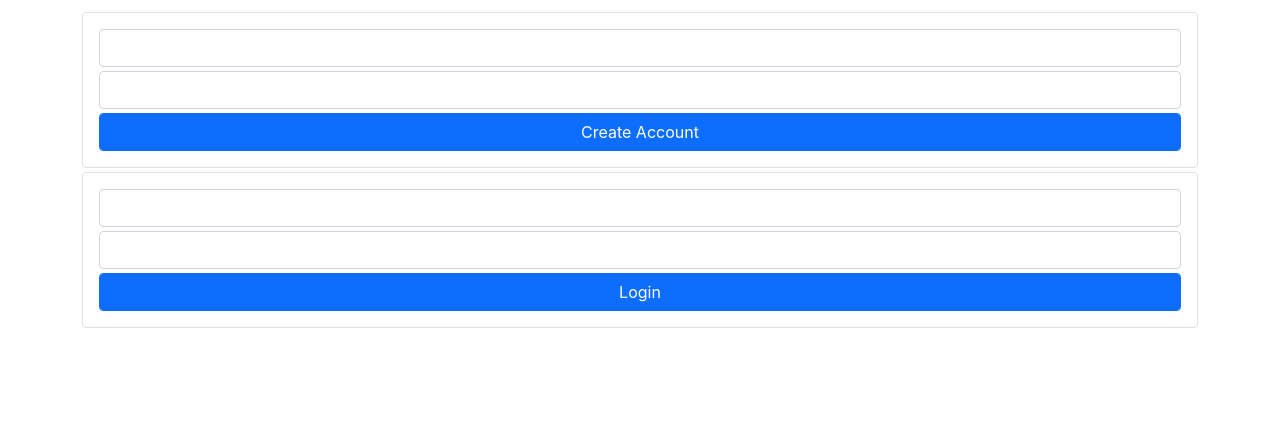
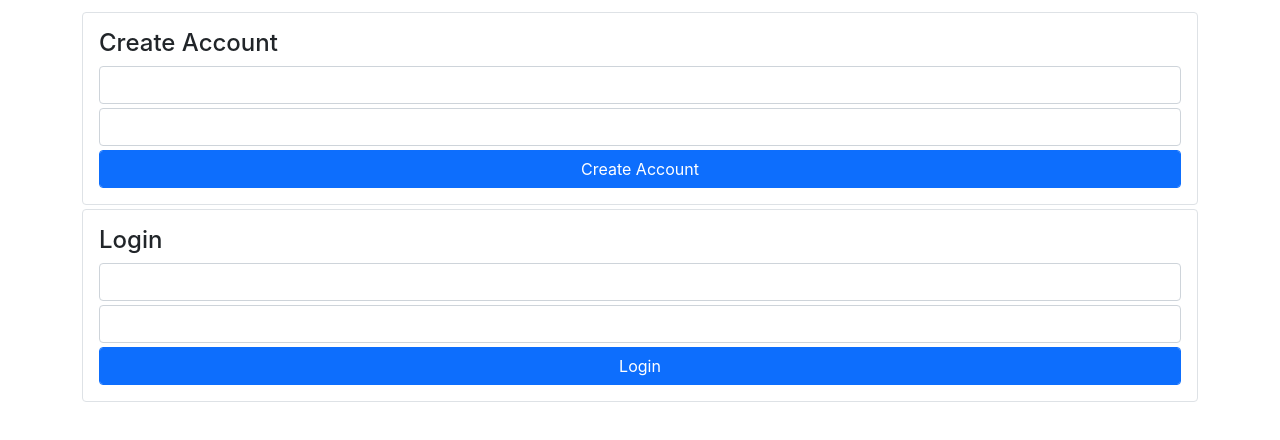
Before and after one commit to plugd-in/react-file-storage, a React (Create React App) app: page / in a window 1280 px wide. Shown: the top 440 px of the page. Built offline with nearby package versions, Linux system fonts and the light colour scheme; no server answers.

Commit message:
Added headings for Login/Create.

```diff
--- a/src/components/create-account.component.tsx
+++ b/src/components/create-account.component.tsx
@@ -12,11 +12,6 @@ interface CreateAccountState {
     password: string;
 }
 
-const fetchStatus = (response: Response) => {
-    if ( response.status >= 200 && response.status < 300)
-        return Promise.resolve(response);
-    return Promise.reject(new Error(response.statusText));
-}
 
 export default function CreateAccount (props: CreateAccountProps) {
     const [ state, setState ] = useState<CreateAccountState>({
@@ -40,6 +35,7 @@ export default function CreateAccount (props: CreateAccountProps) {
     }
     return (
         <div className='container mt-1 border rounded p-3'>
+          <h4>Create Account</h4>
           <input className='form-control mb-1' type="text" value={state.username} onChange={e => handleChange(0, e)}/>
           <input className='form-control mb-1' type="text" value={state.password} onChange={e => handleChange(1, e)}/>
           <input className='form-control btn btn-primary' type="button" value="Create Account" onClick={() => createUser(state.username, state.password)}/>
--- a/src/components/login.component.tsx
+++ b/src/components/login.component.tsx
@@ -20,6 +20,7 @@ export default function LoginComponent () {
 
     return (
         <div className='container mt-1 border rounded p-3'>
+            <h4>Login</h4>
             <input className='form-control mb-1' type="text" value={state.username} onChange={e => handleChange(0, e)}/>
             <input className='form-control mb-1' type="text" value={state.password} onChange={e => handleChange(1, e)}/>
             <input className='form-control btn btn-primary' type="button" value="Login" onClick={() => user.authenticateUser(state.username, state.password)}/>
```
